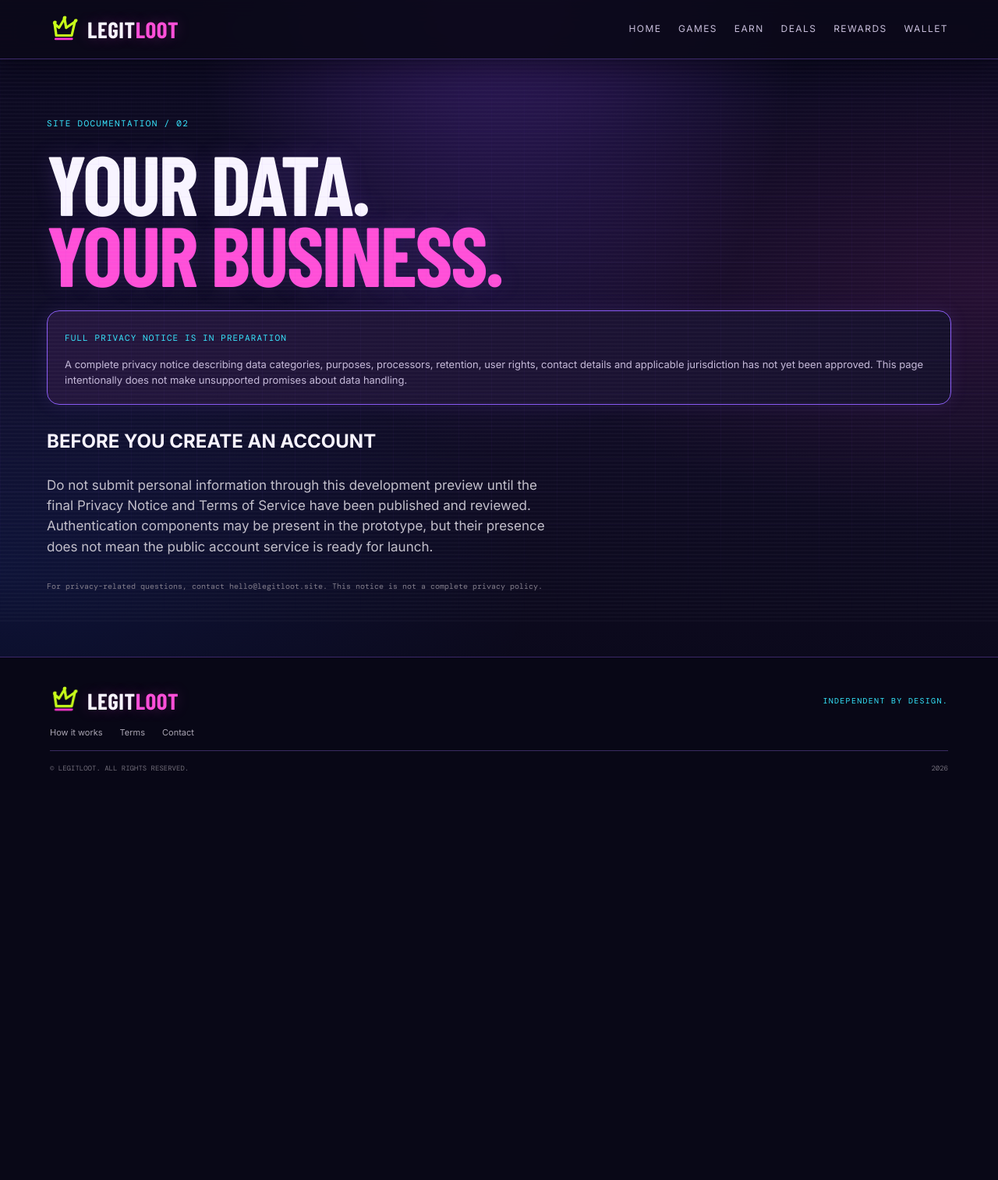
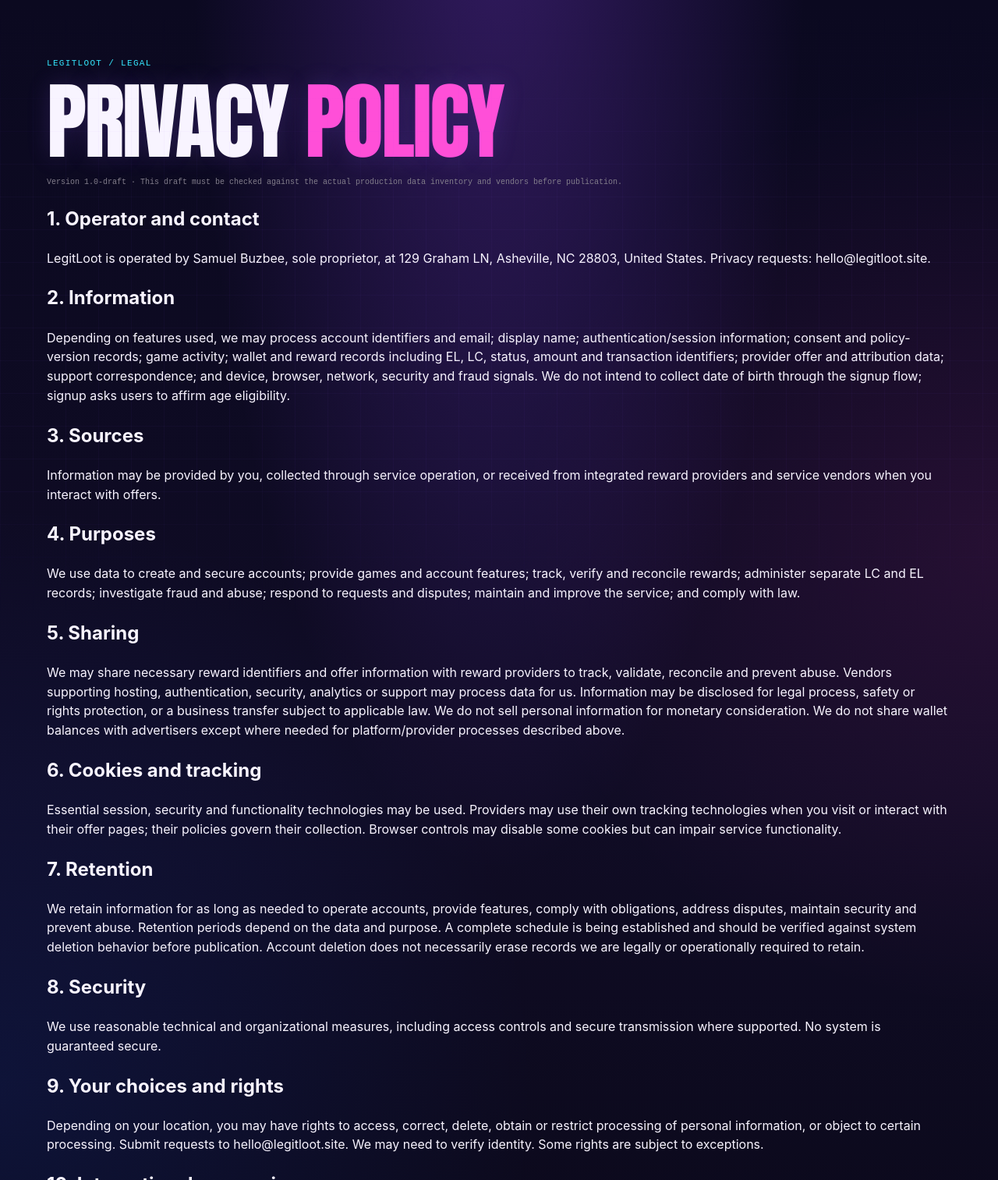
Before and after one commit to demonanic/LegitLoot, a plain HTML site: page privacy.html in a window 1280 px wide. Shown: the top 1513 px of the page at 78% size. Before the commit the page ends 1013 px from the top, so only its background shows below. Drawn offline with nearby package versions, Linux system fonts and the light colour scheme; a web font is replaced by a local one.

Commit message:
Replace Privacy placeholder with Phase 2 draft

```diff
--- a/privacy.html
+++ b/privacy.html
@@ -1,13 +1,14 @@
 <!doctype html>
-<html lang="en"><head><meta name="robots" content="noindex,follow"><meta charset="utf-8"><meta name="viewport" content="width=device-width,initial-scale=1,viewport-fit=cover"><meta name="theme-color" content="#100820"><meta name="description" content="LegitLoot privacy notice status."><title>Privacy — LegitLoot</title><link rel="preconnect" href="https://fonts.googleapis.com"><link rel="preconnect" href="https://fonts.gstatic.com" crossorigin><link href="https://fonts.googleapis.com/css2?family=Barlow+Condensed:wght@600;700;800;900&family=DM+Mono:wght@400;500&family=Inter:wght@400;500;600;700;800;900&display=swap" rel="stylesheet"><link rel="stylesheet" href="styles.css"><link rel="stylesheet" href="portal.css"><link rel="icon" href="assets/legitloot-mark.svg" type="image/svg+xml"></head>
-<body><div class="scanlines" aria-hidden="true"></div><header class="site-header"><a class="brand" href="index.html"><img class="brand-mark brand-mark-image" src="assets/legitloot-mark.svg" alt=""><span>LEGIT<span class="acid">LOOT</span></span></a><button class="menu-toggle" aria-label="Open navigation" aria-expanded="false">☰</button><nav class="main-nav" aria-label="Main navigation"><a href="index.html">Home</a><a href="games.html">Games</a><a href="earn.html">Earn</a><a href="marketplace.html">Deals</a><a href="rewards.html">Rewards</a><a href="account.html">Wallet</a></nav></header>
-<main class="portal-main"><section class="section-wrap portal-hero"><p class="eyebrow">SITE DOCUMENTATION / 02</p><h1>YOUR DATA.<br><span class="acid">YOUR BUSINESS.</span></h1><div class="notice-panel"><b>FULL PRIVACY NOTICE IS IN PREPARATION</b><p>A complete privacy notice describing data categories, purposes, processors, retention, user rights, contact details and applicable jurisdiction has not yet been approved. This page intentionally does not make unsupported promises about data handling.</p></div><h2 class="section-heading"><span>BEFORE YOU CREATE AN ACCOUNT</span></h2><p class="portal-lede">Do not submit personal information through this development preview until the final Privacy Notice and Terms of Service have been published and reviewed. Authentication components may be present in the prototype, but their presence does not mean the public account service is ready for launch.</p><p class="fine-print">For privacy-related questions, contact <a href="mailto:hello@legitloot.site">hello@legitloot.site</a>. This notice is not a complete privacy policy.</p></section></main>
-<footer class="site-footer"><a class="brand" href="index.html"><img class="brand-mark brand-mark-image" src="assets/legitloot-mark.svg" alt=""><span>LEGIT<span class="acid">LOOT</span></span></a><p>INDEPENDENT BY DESIGN.</p><div class="footer-links"><a href="trust.html">How it works</a><a href="terms.html">Terms</a><a href="mailto:hello@legitloot.site">Contact</a></div><small>© <span id="year"></span> LEGITLOOT. ALL RIGHTS RESERVED.</small></footer><script src="app.js"></script><nav class="mobile-dock" aria-label="Quick navigation">
-<a href="index.html"><b>⌂</b><span>HOME</span></a>
-<a href="games.html"><b>⚔</b><span>GAMES</span></a>
-<a href="earn.html"><b>▤</b><span>EARN</span></a>
-<a href="marketplace.html"><b>◇</b><span>DEALS</span></a>
-<a href="rewards.html"><b>✦</b><span>REWARDS</span></a>
-<a href="account.html"><b>▣</b><span>WALLET</span></a>
-</nav>
-</body></html>
+<html lang="en"><head><meta charset="utf-8"><meta name="viewport" content="width=device-width,initial-scale=1"><title>Privacy Policy — LegitLoot</title><link rel="stylesheet" href="styles.css"><link rel="stylesheet" href="portal.css"></head><body><main class="portal-main"><section class="section-wrap portal-hero"><p class="eyebrow">LEGITLOOT / LEGAL</p><h1>PRIVACY <span class="acid">POLICY</span></h1><p class="fine-print">Version 1.0-draft · This draft must be checked against the actual production data inventory and vendors before publication.</p>
+<h2>1. Operator and contact</h2><p>LegitLoot is operated by Samuel Buzbee, sole proprietor, at 129 Graham LN, Asheville, NC 28803, United States. Privacy requests: <a href="mailto:hello@legitloot.site">hello@legitloot.site</a>.</p>
+<h2>2. Information</h2><p>Depending on features used, we may process account identifiers and email; display name; authentication/session information; consent and policy-version records; game activity; wallet and reward records including EL, LC, status, amount and transaction identifiers; provider offer and attribution data; support correspondence; and device, browser, network, security and fraud signals. We do not intend to collect date of birth through the signup flow; signup asks users to affirm age eligibility.</p>
+<h2>3. Sources</h2><p>Information may be provided by you, collected through service operation, or received from integrated reward providers and service vendors when you interact with offers.</p>
+<h2>4. Purposes</h2><p>We use data to create and secure accounts; provide games and account features; track, verify and reconcile rewards; administer separate LC and EL records; investigate fraud and abuse; respond to requests and disputes; maintain and improve the service; and comply with law.</p>
+<h2>5. Sharing</h2><p>We may share necessary reward identifiers and offer information with reward providers to track, validate, reconcile and prevent abuse. Vendors supporting hosting, authentication, security, analytics or support may process data for us. Information may be disclosed for legal process, safety or rights protection, or a business transfer subject to applicable law. We do not sell personal information for monetary consideration. We do not share wallet balances with advertisers except where needed for platform/provider processes described above.</p>
+<h2>6. Cookies and tracking</h2><p>Essential session, security and functionality technologies may be used. Providers may use their own tracking technologies when you visit or interact with their offer pages; their policies govern their collection. Browser controls may disable some cookies but can impair service functionality.</p>
+<h2>7. Retention</h2><p>We retain information for as long as needed to operate accounts, provide features, comply with obligations, address disputes, maintain security and prevent abuse. Retention periods depend on the data and purpose. A complete schedule is being established and should be verified against system deletion behavior before publication. Account deletion does not necessarily erase records we are legally or operationally required to retain.</p>
+<h2>8. Security</h2><p>We use reasonable technical and organizational measures, including access controls and secure transmission where supported. No system is guaranteed secure.</p>
+<h2>9. Your choices and rights</h2><p>Depending on your location, you may have rights to access, correct, delete, obtain or restrict processing of personal information, or object to certain processing. Submit requests to <a href="mailto:hello@legitloot.site">hello@legitloot.site</a>. We may need to verify identity. Some rights are subject to exceptions.</p>
+<h2>10. International processing</h2><p>Data may be processed in the United States and other locations where vendors operate. Applicable safeguards will be used where required.</p>
+<h2>11. Children</h2><p>LegitLoot is intended for people 18 or older. We do not knowingly collect personal information from people under 18. If you believe a minor has registered, contact us so we can investigate and take appropriate action.</p>
+<h2>12. Updates</h2><p>We may update this notice. The date/version will be revised, and material changes will be announced.</p><p><a href="terms.html">Terms of Service</a> · <a href="account.html">Account</a></p></section></main></body></html>
```
